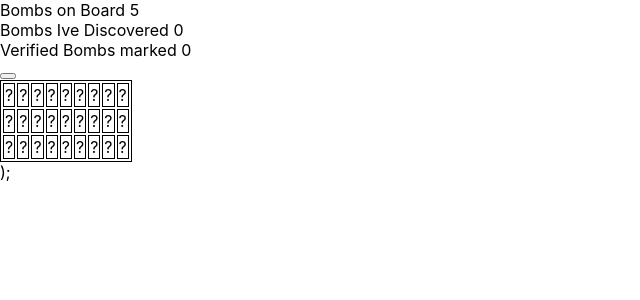
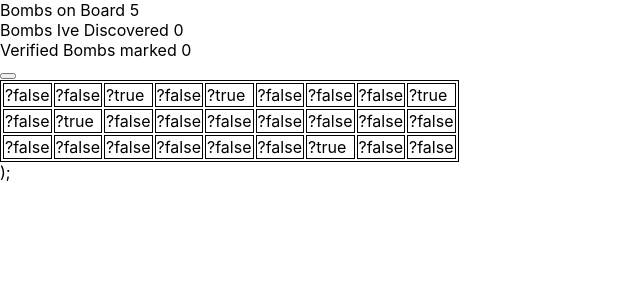
Before and after one commit to SantoHerrera/chess, a React (Create React App) app: page / in a window 1280 px wide. Both pictures are taken after a click on the button 8 px from the left and 76 px from the top of the page. Shown: the top 300 px of the page, without its empty margins (0-640 px from the left). Built offline with nearby package versions, Linux system fonts and the light colour scheme.

Commit message:
made it so when you click on bomb &&its the first click. all surrounding screen of cell displays unlcok. later all cells that were unlocked will be made to false if isBomb

```diff
--- a/src/board.js
+++ b/src/board.js
@@ -46,7 +46,7 @@ export default class Board extends Component {
                 if (trueFalse) { countBombs++; idsOfBombsHere.push(`${i}-${j}`); }
                 //information of individual cell
                 nestedArray[i][j] = {
-                    whatToShow: "?",
+                    screen: "?",
                     isBomb: trueFalse,
                     hasBeenClicked: false,
                     nearbyBombs: 0,
@@ -67,7 +67,7 @@ export default class Board extends Component {
             idsOfBombs: idsOfBombsHere
         })
     }
-
+    //need to abstracct these
     incrementNearbyCellBomb(board, stringId) {
         let Id = this.stringToId(stringId);
 
@@ -86,6 +86,24 @@ export default class Board extends Component {
         }
     }
 
+    decrementNearbyCellBomb(board, stringId) {
+        let Id = this.stringToId(stringId);
+
+        const x = Id[0];
+        const y = Id[1];
+
+        for (let i = x - 1; i <= x + 1; i++) {
+            for (let j = y - 1; j <= y + 1; j++) {
+                //if it dont exist, move on
+                if (!board[i] || !board[i][j]) { continue; }
+                //dont put the box you clicked on the array of ids that represent the surrounding ids
+                else if (i === x && j === y) { continue; }
+
+                board[i][j].nearbyBombs--;
+            }
+        }
+    }
+
     //for every item in array creates cell
     //[[],creates row from array
     //[{randomObj}], creates cell from randomObj
@@ -95,7 +113,8 @@ export default class Board extends Component {
         return nestedArray.map((rows, x) => {
             let row = rows.map((cell, y) => <td id={`${x}-${y}`} onClick={(e) => { this.cellClick(e); }} onContextMenu={(e) => this.handleRightClick(e)}>
                 {/*if is hasnt been clicked display a question mark, else deplending on the situation display some kind of logic */}
-                {this.state.board[x][y].whatToShow}
+                {this.state.board[x][y].screen}
+                {`${this.state.board[x][y].isBomb}`}
             </td>);
             return (
                 <tr>
@@ -120,38 +139,92 @@ export default class Board extends Component {
 
         if (cellClicked.hasBeenClicked) { return; }
         //if you die on first click, fix that
-        if(cellClicked.isBomb && this.state.firstClick) {
-            this.fixFirstClickBomb(ID);
+        if (cellClicked.isBomb && this.state.firstClick) {
+            //the reason for passing e.target.id instead of ID is beacuse its easier to check if array has
+            //a string than a array
+            this.fixFirstClickBomb(e.target.id);
         }
 
         let newBoard = this.state.board;
 
         newBoard[ID[0]][ID[1]].hasBeenClicked = true;
 
+
         //disgusting!!!!, refactor
-
-        //if its a bombs show *
-        if (newBoard[ID[0]][ID[1]].isBomb) { newBoard[ID[0]][ID[1]].whatToShow = "*" }
-        //if its not a bomb and no nearby bombs dont display anything
-        else if (!newBoard[ID[0]][ID[1]].isBomb && newBoard[ID[0]][ID[1]].nearbyBombs === 0) { newBoard[ID[0]][ID[1]].whatToShow = "" }
-        //else display nearby bomb number
-        else { newBoard[ID[0]][ID[1]].whatToShow = `${newBoard[ID[0]][ID[1]].nearbyBombs}` }
+       this.changeCellScreen(newBoard, e.target.id);
 
         this.setState({
-            board: newBoard
+            board: newBoard,
+            firstClick: false
         });
     }
 
-    fixFirstClickBomb(removeID) {
-        console.log(this.state.idsOfBombs);
-        console.log(removeID);
+    changeCellScreen(currentBoard, id) {
+        let ID = this.stringToId(id)
 
+        //if its a bomb show bomb
+        if (currentBoard[ID[0]][ID[1]].isBomb) { currentBoard[ID[0]][ID[1]].screen = "*" }
+        //if its not a bomb and no nearby bombs dont display anything
+        else if (!currentBoard[ID[0]][ID[1]].isBomb && currentBoard[ID[0]][ID[1]].nearbyBombs === 0) { currentBoard[ID[0]][ID[1]].screen = "" }
+        //else display nearby bomb number
+        else { currentBoard[ID[0]][ID[1]].screen = `${currentBoard[ID[0]][ID[1]].nearbyBombs}` }
+
+    }
+
+    showNearbyCellBombScreen(board, stringId) {
+        let Id = this.stringToId(stringId);
+
+        const x = Id[0];
+        const y = Id[1];
+
+        for (let i = x - 1; i <= x + 1; i++) {
+            for (let j = y - 1; j <= y + 1; j++) {
+                //if it dont exist, move on
+                if (!board[i] || !board[i][j]) { continue; }
+                //dont put the box you clicked on the array of ids that represent the surrounding ids
+                //else if (i === x && j === y) { continue; }
+
+                this.changeCellScreen(board, `${i}-${j}`)
+            }
+        }
+    }
+
+
+    removeItem(arr, removeThis) {
+        return arr.filter(item => item !== removeThis)
+    }
+
+    fixFirstClickBomb(cellID) {
+        console.log(cellID);
+
+        let newBoard = this.state.board;
+
+        //this.decrementNearbyCellBomb(newBoard, cellID)
+
+        //make all nearby cells false
+
+        let theNewNewBoard = this.showNearbyCellBombScreen(newBoard, cellID);
+
+
+        this.setState({
+            board: theNewNewBoard
+        })
         //needs to remove id from idsOfBomb
         //
+
+        //decrement all sourding ids count
+        //let newArr = this.removeItem(this.state.idsOfBombs, cellID)
+
+        //randomly create new id
+        //add it to newArr
+
+        //make sure it isnt already on idsOfBomb
+
+        /*this.setState({
+            idsOfBombs: newArr
+        })*/
         //decrement all sourding ids count
         //
-        //randomly create new id
-        //make sure it isnt already on idsOfBomb
         //increment all sourdning ids bombs count
     };
 
@@ -169,7 +242,7 @@ export default class Board extends Component {
         cellClicked.wasrightClicked = !cellClicked.wasrightClicked;
 
         if (cellClicked.wasrightClicked) {
-            cellClicked.whatToShow = "M";
+            cellClicked.screen = "M";
             //keeps track of bombs marked
             this.setState(prevState => { return { bombsDiscovered: prevState.bombsDiscovered + 1 } });
             //if you marked a cell that really was a bomb, increment counter
@@ -177,15 +250,15 @@ export default class Board extends Component {
                 this.setState(prevState => { return { bombsDiscoveredVerified: prevState.bombsDiscoveredVerified + 1 } });
             }
         } else {
-            cellClicked.whatToShow = '?';
+            cellClicked.screen = '?';
             //keeps track of bombs marked
             this.setState(prevState => {
                 return {
                     bombsDiscovered: prevState.bombsDiscovered - 1
                 }
             })
-            if(cellClicked.isBomb) {
-                this.setState(prevState => {return {bombsDiscoveredVerified: prevState.bombsDiscoveredVerified - 1}})
+            if (cellClicked.isBomb) {
+                this.setState(prevState => { return { bombsDiscoveredVerified: prevState.bombsDiscoveredVerified - 1 } })
             }
         }
 
```
